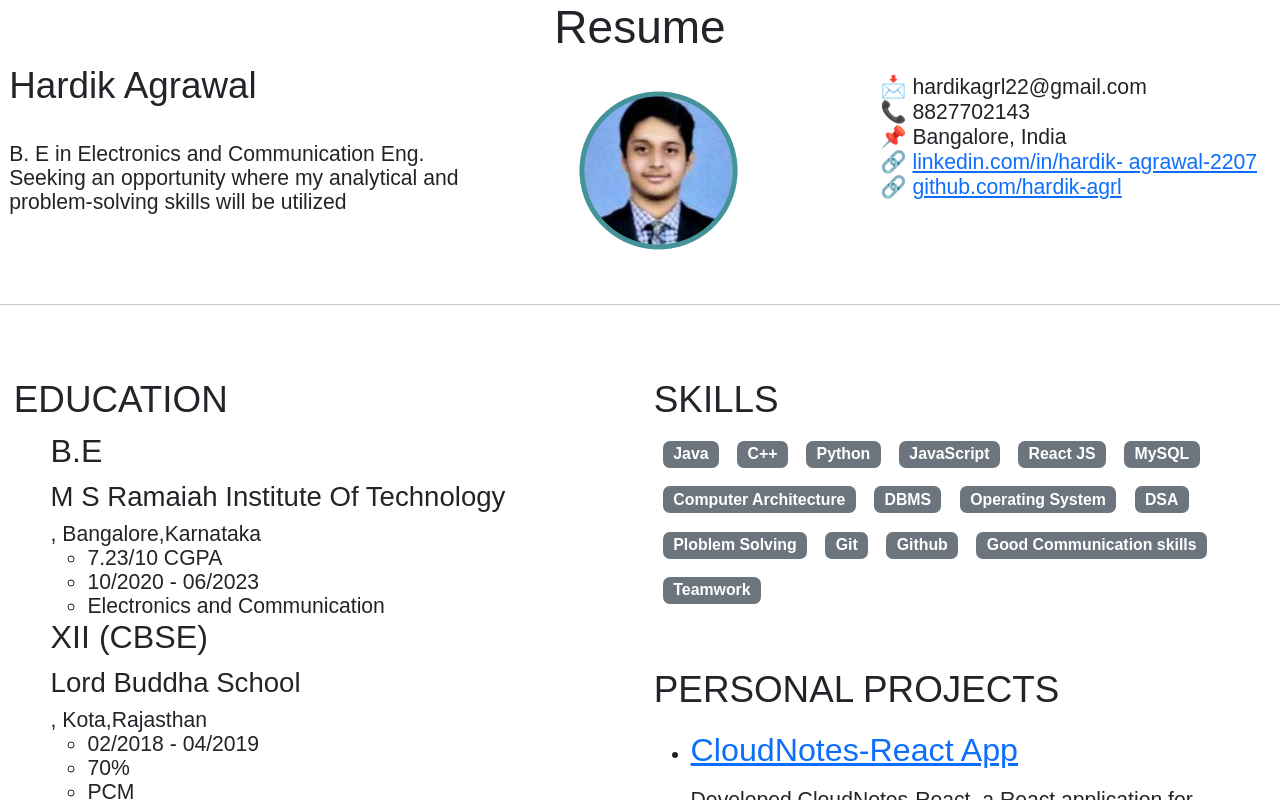
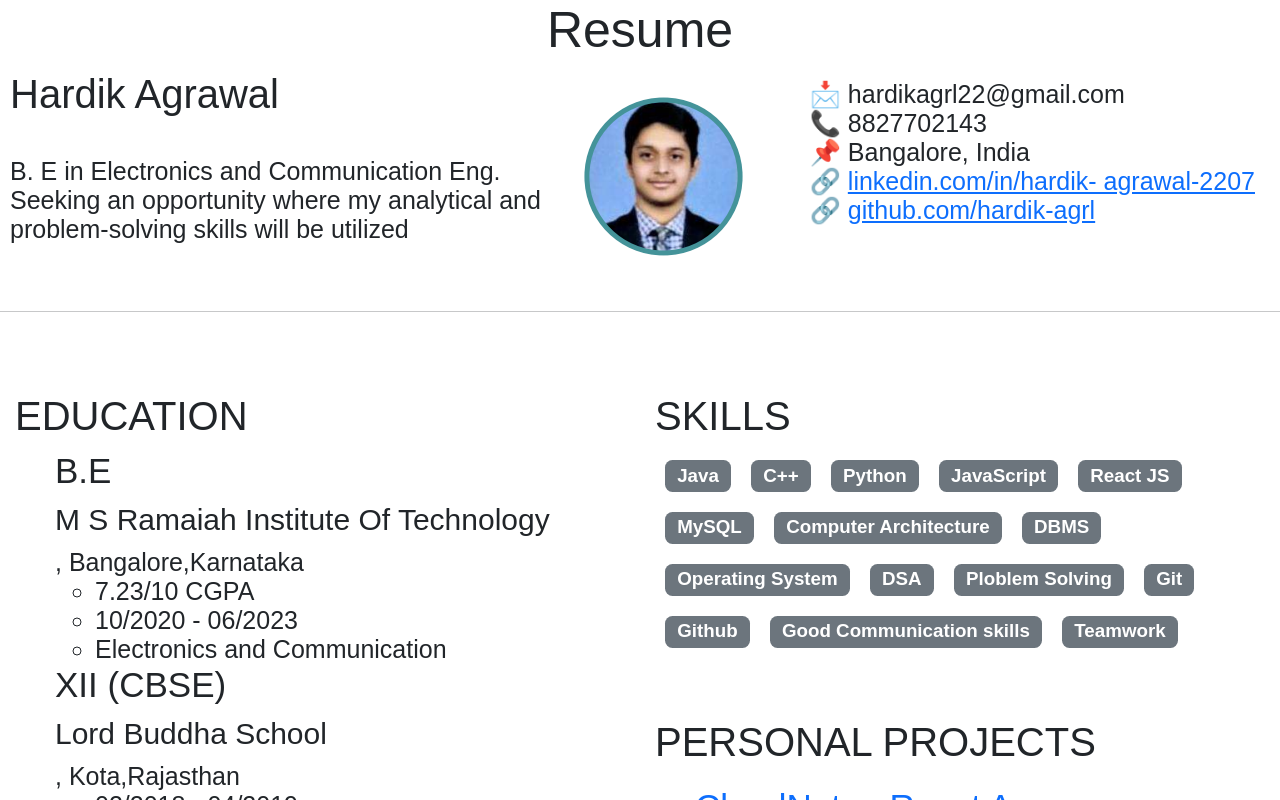
Before and after one commit to hardik-agrl/resume, a React (Create React App) app: page / in a window 1280 px wide. Shown: the top 800 px of the page. Built offline with nearby package versions, Linux system fonts and the light colour scheme.

Commit message:
font size 2

```diff
--- a/src/App.css
+++ b/src/App.css
@@ -38,5 +38,5 @@
 }
 
 *{
-  font: 1.15rem sans-serif;
+  font: 1.25rem sans-serif;
 }
```
